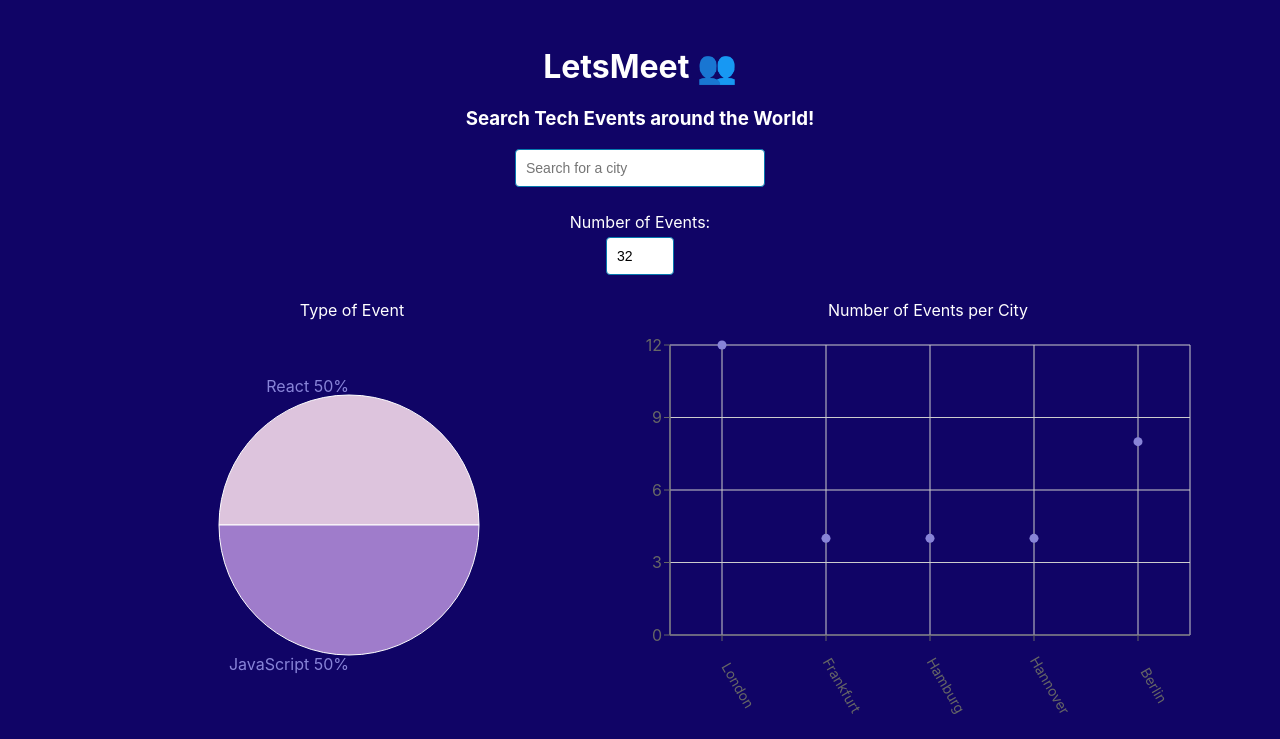
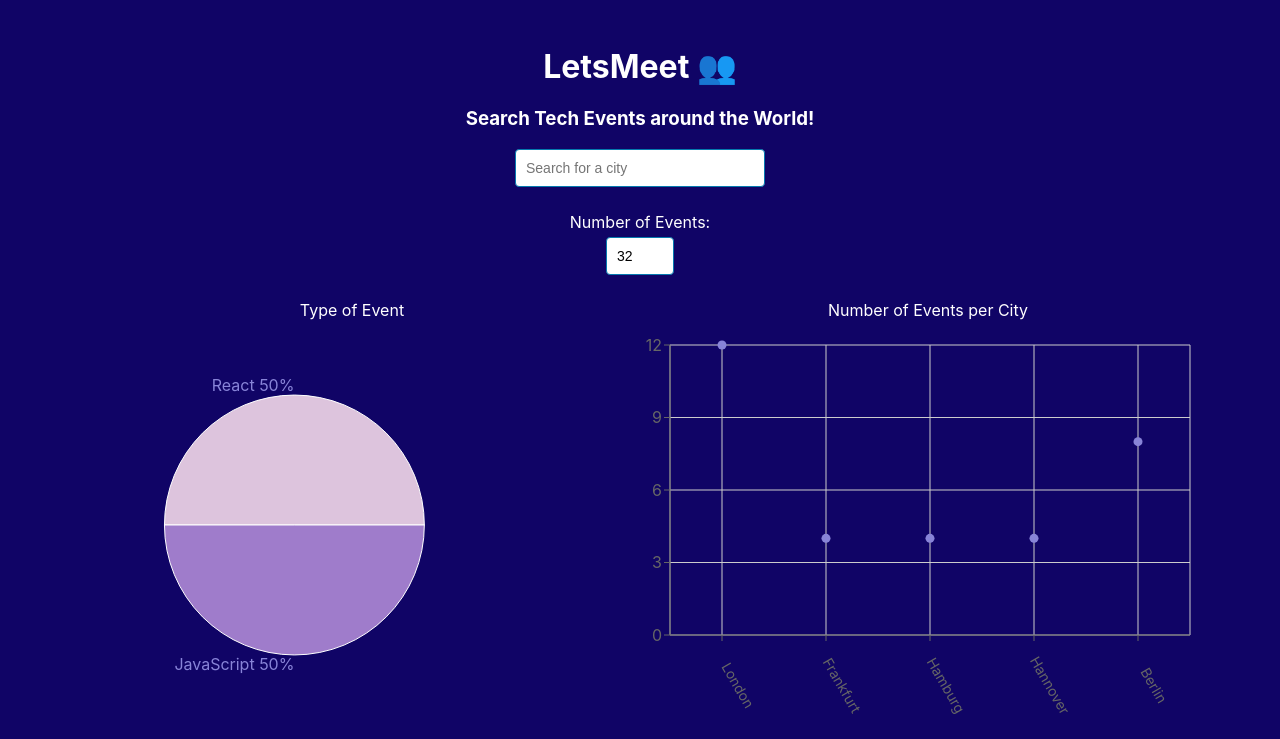
Before and after one commit to jmahanera/LetsMeet, a React (Create React App) app: page / in a window 1280 px wide. Shown: the top 739 px of the page. Built offline with nearby package versions, Linux system fonts and the light colour scheme; what atatus-spa would draw is missing.

Commit message:
updated width

```diff
--- a/src/components/EventGenresChart.js
+++ b/src/components/EventGenresChart.js
@@ -45,7 +45,7 @@
     <div>
       <p className="graph-title">Type of Event</p>
 
-      <ResponsiveContainer width="99%" height={400}>
+      <ResponsiveContainer width="80%" height={400}>
         <PieChart>
           <Pie
             data={data}
```
Also changed, not shown: 1 other file (tests, documents, lock files or other folders).
